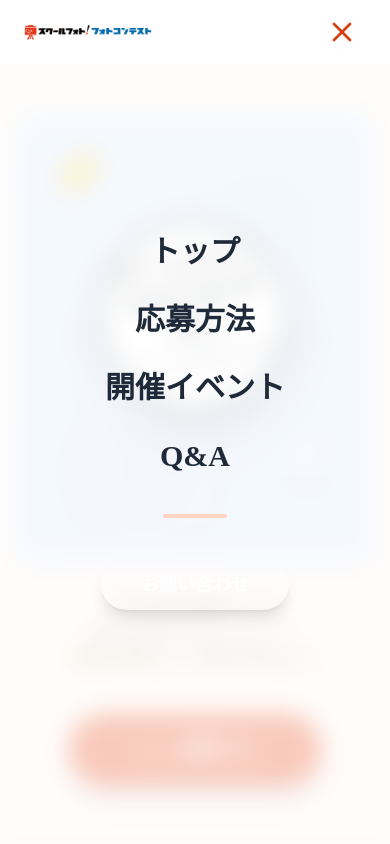
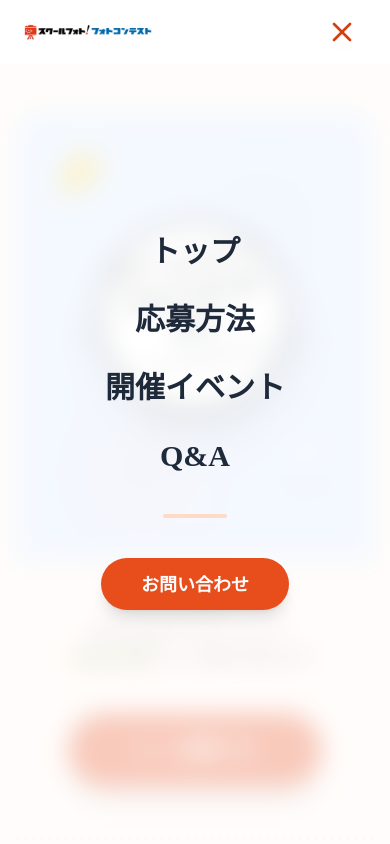
Before and after one commit to Yoshiken-lab/Photocon, a Next.js app in the folder photocon-system/: page /sample-o in a window 390 px wide. Both pictures are taken after a click on the button 342 px from the left and 32 px from the top of the page. Shown: the top 844 px of the page. Built offline with nearby package versions, Linux system fonts and the light colour scheme.

Commit message:
fix(sample-o): use hex codes for mobile menu button visibility

```diff
--- a/photocon-system/components/o/HeaderO.tsx
+++ b/photocon-system/components/o/HeaderO.tsx
@@ -51,9 +51,9 @@ export const HeaderO = () => {
                     <Link href="#events" onClick={() => setIsOpen(false)} className="text-3xl font-maru font-bold text-gray-800 hover:text-brand-500 transition-colors">開催イベント</Link>
                     <Link href="#faq" onClick={() => setIsOpen(false)} className="text-3xl font-maru font-bold text-gray-800 hover:text-brand-500 transition-colors">Q&A</Link>
 
-                    <div className="w-16 h-1 bg-brand-200 rounded-full my-2"></div>
+                    <div className="w-16 h-1 bg-[#ffdbc7] rounded-full my-2"></div>
 
-                    <Link href="#contact" onClick={() => setIsOpen(false)} className="text-lg font-bold text-white bg-brand-500 px-10 py-3 rounded-full shadow-lg hover:bg-brand-600 transition-colors">
+                    <Link href="#contact" onClick={() => setIsOpen(false)} className="text-lg font-bold text-white bg-[#E84D1C] px-10 py-3 rounded-full shadow-lg hover:bg-[#D63E0F] transition-colors">
                         お問い合わせ
                     </Link>
                 </nav>
```
Also changed, not shown: 1 other file (tests, documents, lock files or other folders).
